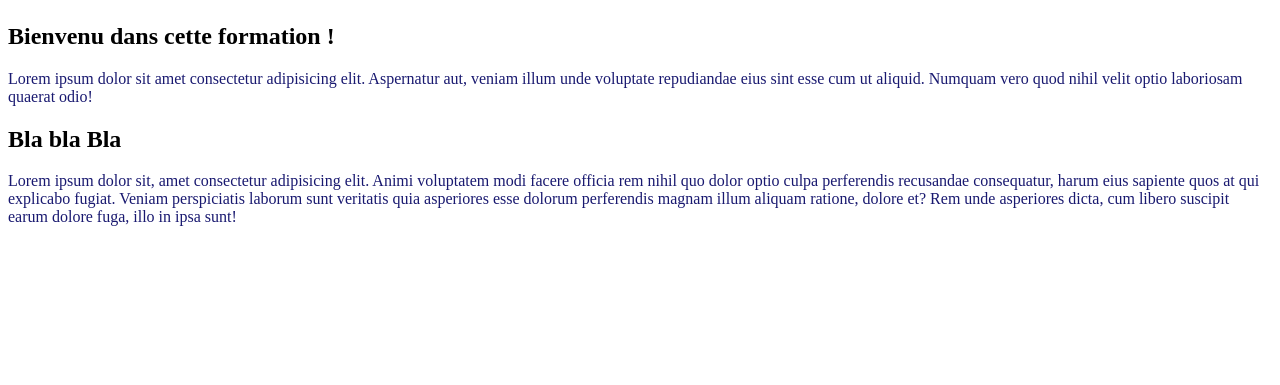
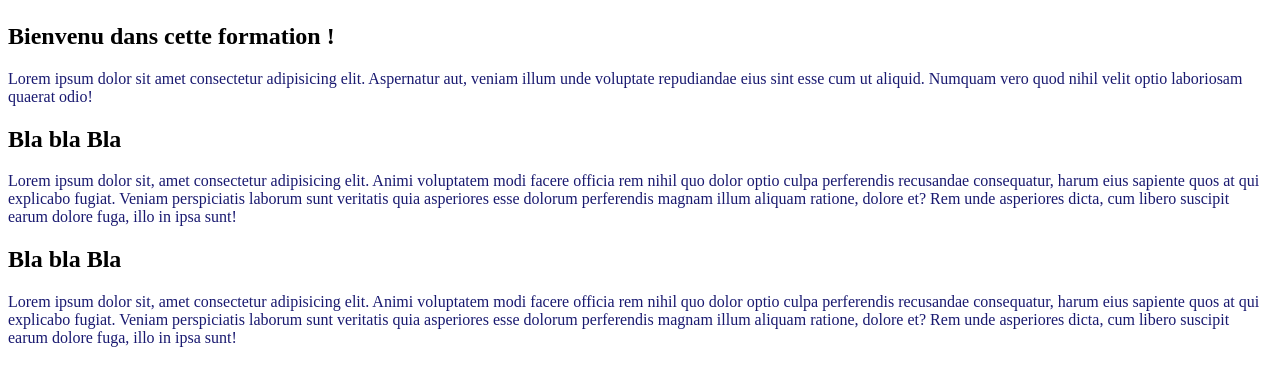
Before and after one commit to MelissaBrebant/cours_git_cdui, a plain HTML site: page index.html in a window 1280 px wide. Shown: the part 137-522 px from the top of the page. Drawn offline with Linux system fonts and the light colour scheme.

Commit message:
ajout section

```diff
--- a/index.html
+++ b/index.html
@@ -14,5 +14,10 @@
     <h2>Bla bla Bla</h2>
     <p>Lorem ipsum dolor sit, amet consectetur adipisicing elit. Animi voluptatem modi facere officia rem nihil quo dolor optio culpa perferendis recusandae consequatur, harum eius sapiente quos at qui explicabo fugiat.
     Veniam perspiciatis laborum sunt veritatis quia asperiores esse dolorum perferendis magnam illum aliquam ratione, dolore et? Rem unde asperiores dicta, cum libero suscipit earum dolore fuga, illo in ipsa sunt!</p>
+    <section>
+        <h2>Bla bla Bla</h2>
+        <p>Lorem ipsum dolor sit, amet consectetur adipisicing elit. Animi voluptatem modi facere officia rem nihil quo dolor optio culpa perferendis recusandae consequatur, harum eius sapiente quos at qui explicabo fugiat.
+        Veniam perspiciatis laborum sunt veritatis quia asperiores esse dolorum perferendis magnam illum aliquam ratione, dolore et? Rem unde asperiores dicta, cum libero suscipit earum dolore fuga, illo in ipsa sunt!</p>
+    </section>
 </body>
 </html>
```
